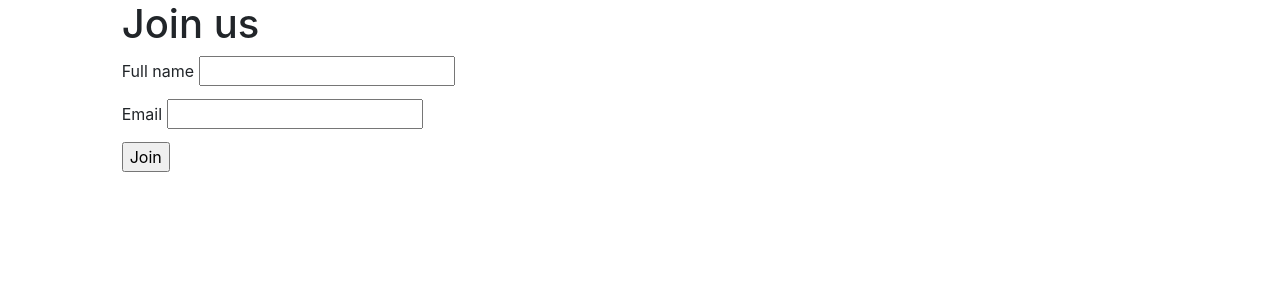
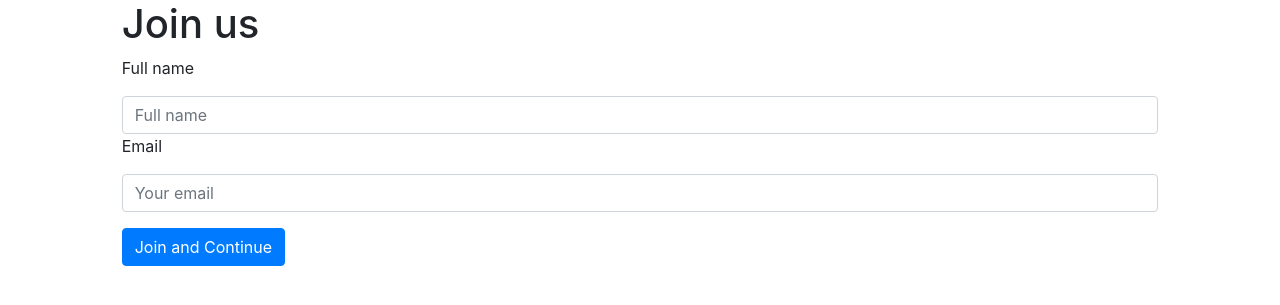
Before and after one commit to codingforentrepreneurs/Flask-Landing, a Flask app: page / in a window 1280 px wide. Shown: the top 305 px of the page. Run offline with Flask 2, Linux system fonts and the light colour scheme; some libraries are stand-ins or nearby versions.

Commit message:
24 - Input Class and Placeholder in Flask WTF Forms

```diff
--- a/landing/home/forms.py
+++ b/landing/home/forms.py
@@ -2,12 +2,18 @@ from flask_wtf import FlaskForm
 from wtforms import StringField, validators, ValidationError
 
 class LandingForm(FlaskForm):
-    full_name = StringField('Full name', validators=[
+    full_name = StringField('Full name',
+        render_kw={"class": "form-control",
+            "placeholder": "Full name"},
+        validators=[
             validators.DataRequired(
                     message='You full name is required'
             )
         ])
-    email = StringField('Email', validators=[
+    email = StringField('Email',
+        render_kw={"class": "form-control",
+            "placeholder": "Your email"},
+        validators=[
             validators.DataRequired(
                     message='You email is required'
             ),
--- a/landing/templates/home.html
+++ b/landing/templates/home.html
@@ -31,7 +31,7 @@
         {% endif %}
     </div>
 
-    <input type='submit' value='Join' />
+    <button class='btn btn-primary my-3' type='submit'>Join and Continue</button>
 
 </form>
 </div>
```
